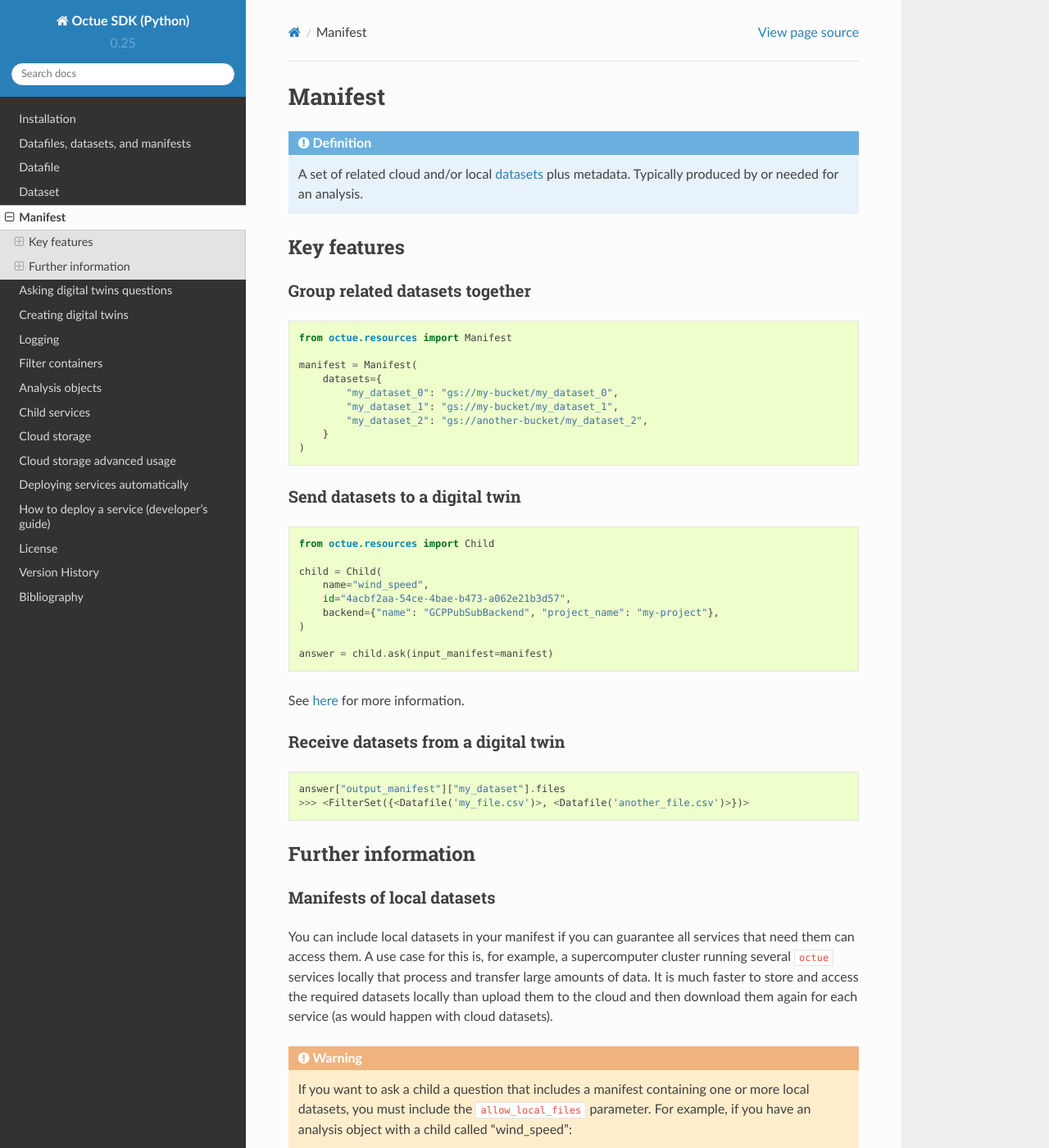
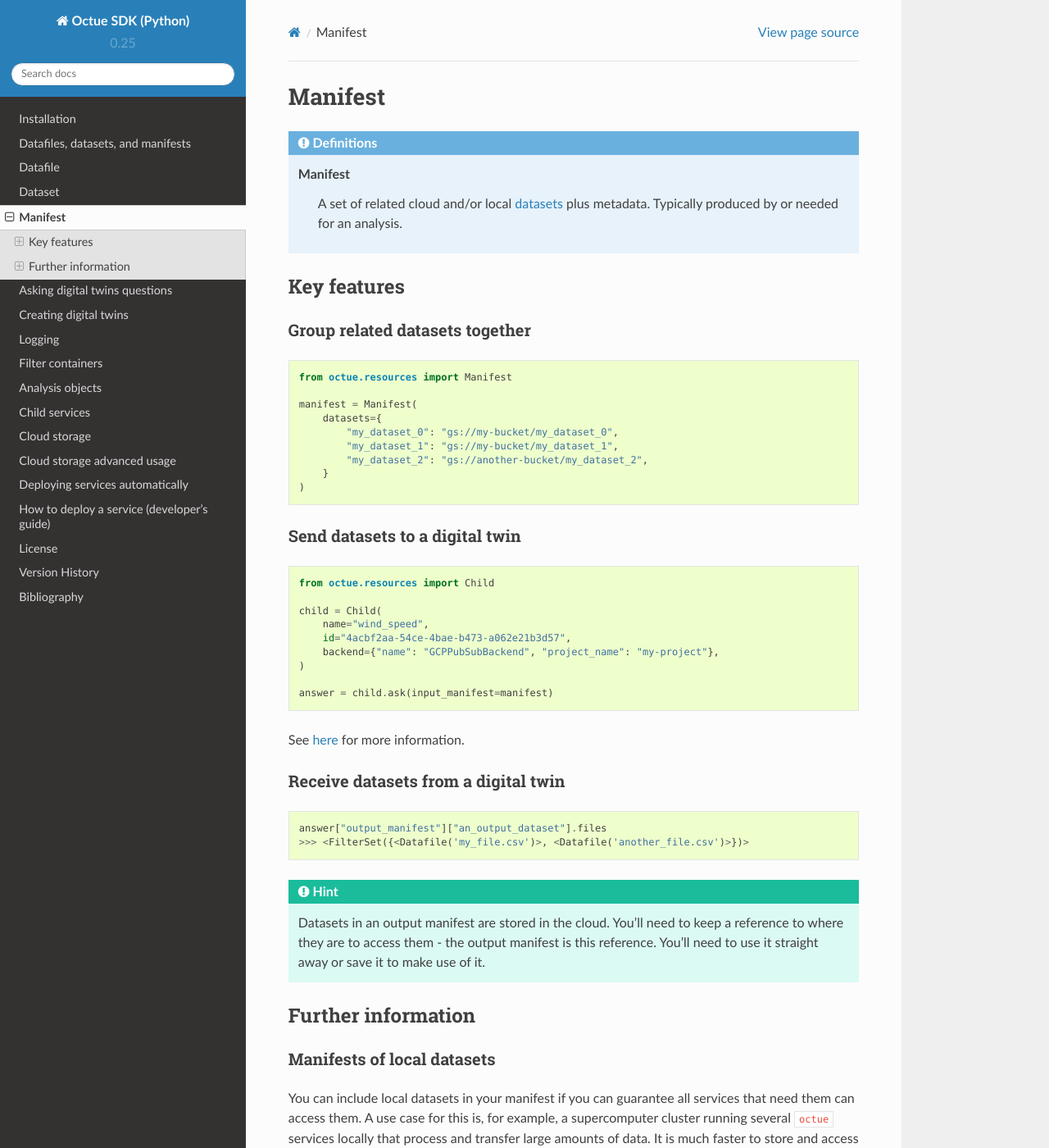
Before and after one commit to octue/octue-sdk-python, a Sphinx documentation site: the page built from docs/source/manifest.rst, in a window 1280 px wide and 1400 px high. Shown: the whole window at 82% size. Built offline with Sphinx 7.4.7 and the Read the Docs theme 2.0.0, drawn with Linux system fonts in a browser that asks for light colours.

Commit message:
DOC: Add tip about using output manifests to docs
skipci

```diff
--- a/docs/source/manifest.rst
+++ b/docs/source/manifest.rst
@@ -4,10 +4,11 @@
 Manifest
 ========
 
-.. admonition:: Definition
+.. admonition:: Definitions
 
-    A set of related cloud and/or local :doc:`datasets <dataset>` plus metadata. Typically produced by or needed for an
-    analysis.
+    Manifest
+        A set of related cloud and/or local :doc:`datasets <dataset>` plus metadata. Typically produced by or needed for an
+        analysis.
 
 Key features
 ============
@@ -51,10 +52,13 @@ Receive datasets from a digital twin
 
 .. code-block:: python
 
-    answer["output_manifest"]["my_dataset"].files
+    answer["output_manifest"]["an_output_dataset"].files
     >>> <FilterSet({<Datafile('my_file.csv')>, <Datafile('another_file.csv')>})>
 
+.. hint::
 
+    Datasets in an output manifest are stored in the cloud. You’ll need to keep a reference to where they are to access
+    them - the output manifest is this reference. You’ll need to use it straight away or save it to make use of it.
 
 
 Further information
```
